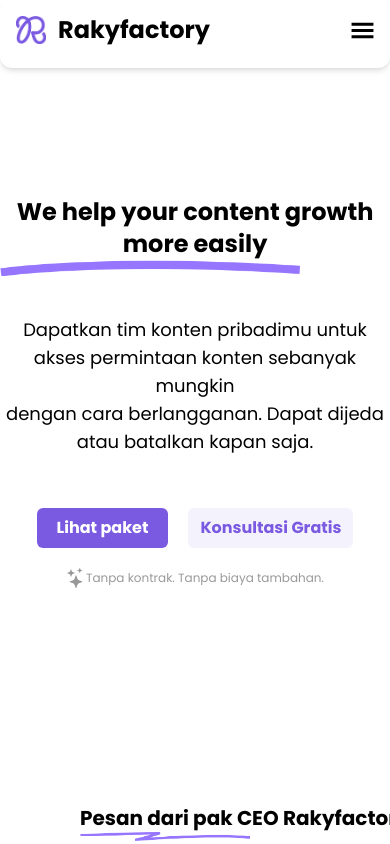
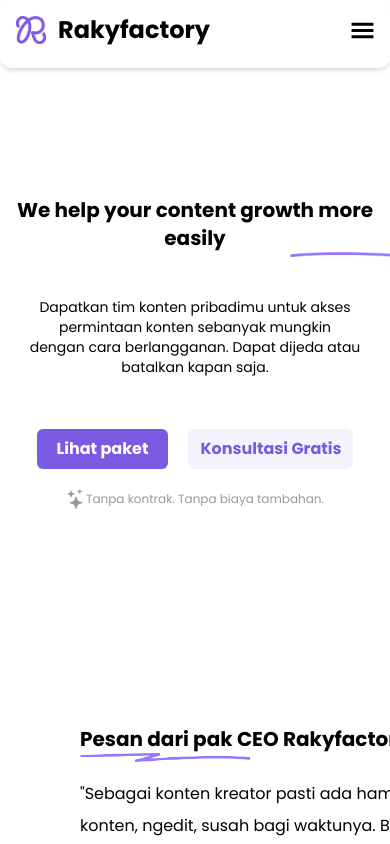
Before and after one commit to biillskiii/rakyfactory, a React (Vite) app: page / in a window 390 px wide. Shown: the top 844 px of the page. Built offline with nearby package versions, Linux system fonts and the light colour scheme.

Commit message:
progress responsive

```diff
--- a/src/pages/LandingPage.jsx
+++ b/src/pages/LandingPage.jsx
@@ -32,17 +32,28 @@
   return (
     <>
       <div id="hero" className="flex flex-col text-center ">
-        <p className="font-bold text-2xl lg:text-5xl mt-32">
+        <p className="font-bold text-xl lg:text-5xl mt-32">
           We help your content growth more easily
         </p>
-        <img className="ms-auto mr-52" src={Pen1} width={300} alt="pencil" />
-        <p className="font-medium text-lg my-10">
+        <img
+          id="pen1"
+          className="ms-auto ml-72 lg:mr-52"
+          src={Pen1}
+          width={300}
+          alt="pencil"
+          style={
+            window.matchMedia("(max-width: 768px)").matches
+              ? { width: 100 }
+              : {}
+          }
+        />
+        <p className="font-medium text-sm my-10 px-4 lg:text-lg lg:px-2">
           Dapatkan tim konten pribadimu untuk akses permintaan konten sebanyak
           mungkin <br /> dengan cara berlangganan. Dapat dijeda atau batalkan
           kapan saja.
         </p>
         <div className="flex gap-x-5 justify-center mt-3">
-          <button className="bg-[#7A5AE1] text-white font-bold rounded-md px-5 py-2">
+          <button className="bg-[#7A5AE1] text-white font-bold rounded-md px-5 py-2 ">
             Lihat paket
           </button>
           <button className="bg-[#F4F2FD] text-[#7A5AE1] font-bold rounded-md px-3 py-2">
```
